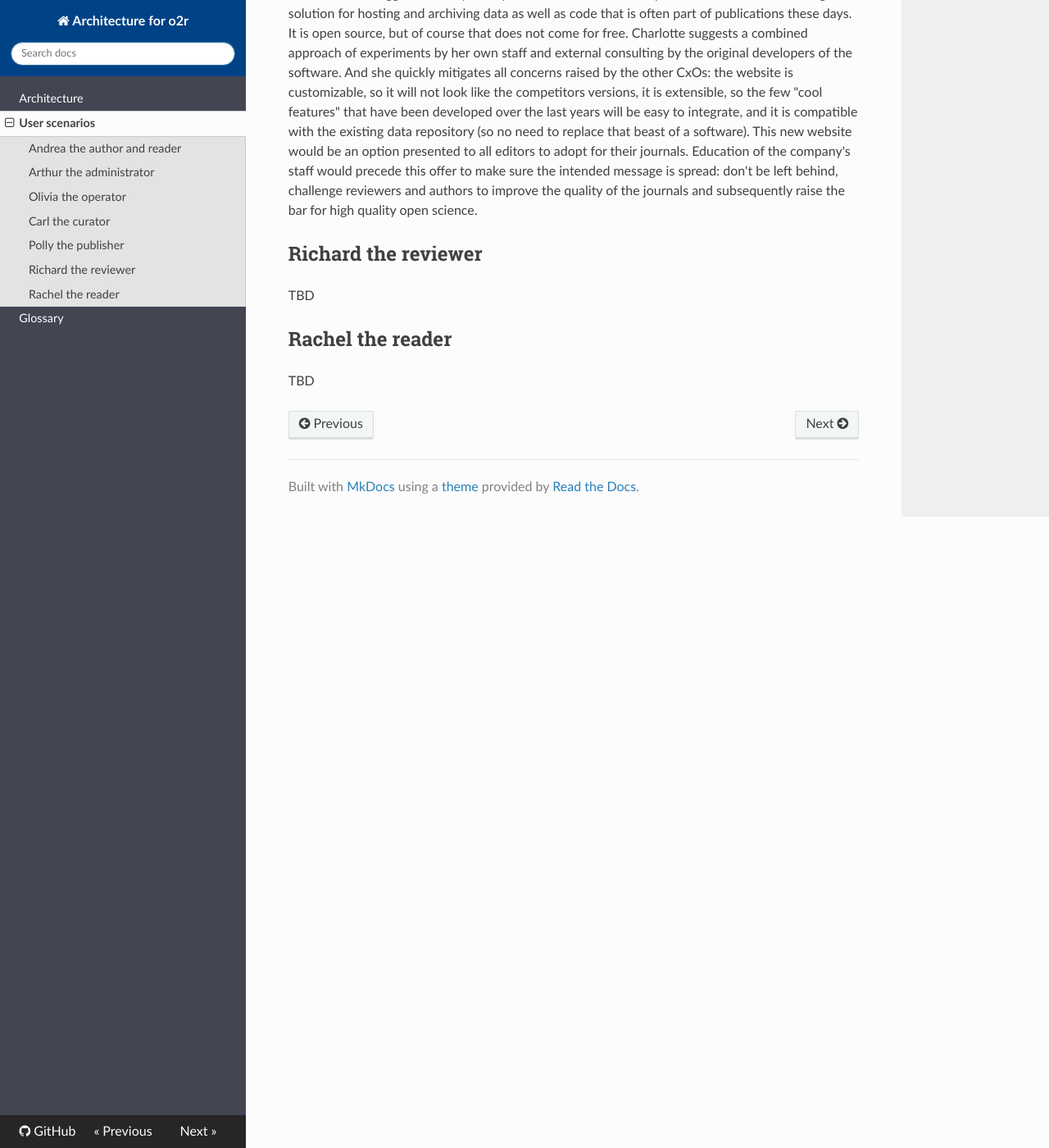
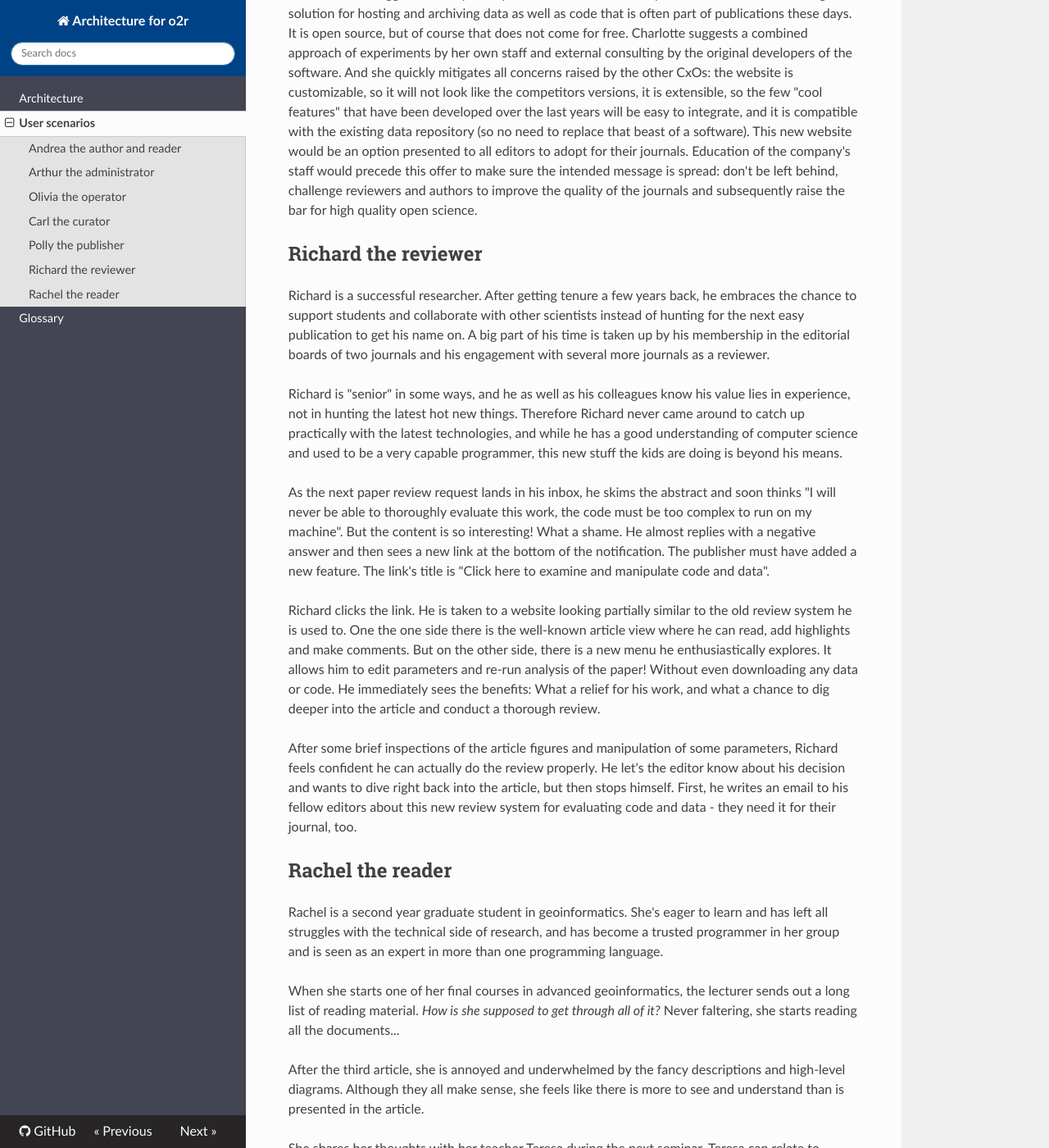
Before and after one commit to o2r-project/architecture, an MkDocs documentation site: the page built from docs/user-scenarios.md, in a window 1280 px wide and 1400 px high, scrolled down 4611 px. Shown: the whole window at 82% size. Built offline with MkDocs 1.6.1, drawn with Linux system fonts in a browser that asks for light colours; nearby versions of some CDN libraries; old or Windows-style settings are respelled for this version of MkDocs; some of the changed text lies outside the part shown.

Commit message:
Add missing user scenarios

```diff
--- a/docs/user-scenarios.md
+++ b/docs/user-scenarios.md
@@ -53,8 +53,54 @@ Obviously, none of these were an option. Change had to come gradually and inclus
 
 ## Richard the reviewer
 
-TBD
+Richard is a successful researcher.
+After getting tenure a few years back, he embraces the chance to support students and collaborate with other scientists instead of hunting for the next easy publication to get his name on.
+A big part of his time is taken up by his membership in the editorial boards of two journals and his engagement with several more journals as a reviewer.
+
+Richard is "senior" in some ways, and he as well as his colleagues know his value lies in experience, not in hunting the latest hot new things.
+Therefore Richard never came around to catch up practically with the latest technologies, and while he has a good understanding of computer science and used to be a very capable programmer, this new stuff the kids are doing is beyond his means.
+
+As the next paper review request lands in his inbox, he skims the abstract and soon thinks "I will never be able to thoroughly evaluate this work, the code must be too complex to run on my machine".
+But the content is so interesting! What a shame.
+He almost replies with a negative answer and then sees a new link at the bottom of the notification.
+The publisher must have added a new feature.
+The link's title is "Click here to examine and manipulate code and data".
+
+Richard clicks the link.
+He is taken to a website looking partially similar to the old review system he is used to.
+One the one side there is the well-known article view where he can read, add highlights and make comments.
+But on the other side, there is a new menu he enthusiastically explores.
+It allows him to edit parameters and re-run analysis of the paper!
+Without even downloading any data or code.
+He immediately sees the benefits: What a relief for his work, and what a chance to dig deeper into the article and conduct a thorough review.
+
+After some brief inspections of the article figures and manipulation of some parameters, Richard feels confident he can actually do the review properly.
+He let's the editor know about his decision and wants to dive right back into the article, but then stops himself.
+First, he writes an email to his fellow editors about this new review system for evaluating code and data - they need it for their journal, too.
 
 ## Rachel the reader
 
-TBD
+Rachel is a second year graduate student in geoinformatics.
+She's eager to learn and has left all struggles with the technical side of research, and has become a trusted programmer in her group and is seen as an expert in more than one programming language.
+
+When she starts one of her final courses in advanced geoinformatics, the lecturer sends out a long list of reading material.
+_How is she supposed to get through all of it?_
+Never faltering, she starts reading all the documents...
+
+After the third article, she is annoyed and underwhelmed by the fancy descriptions and high-level diagrams.
+Although they all make sense, she feels like there is more to see and understand than is presented in the article.
+
+She shares her thoughts with her teacher Teresa during the next seminar.
+Teresa can relate to Rachel's frustration and quickly points her to items 8 and 9 on the reading list.
+"These are different", she says.
+
+Rachel gets back to reading.
+The next articles start out the same as the others, but she soon realizes something is different.
+The website takes a bit longer to load, and the graphics do not seem like they are compressed images at all.
+She needs some time to explore the relatively complex navigation, but then is excited to discover that she can read and even download all the code and data that was used to generate the figures.
+Even more, she can interact with the present methods and play around with the algorithms.
+Finally she can immediately test her own understanding, challenge her criticism, and resolve misunderstandings.
+
+She plays around with the articles on the website for a little while and spends a lot longer on trying to understand the bits and pieces.
+Eventually she sees a close relation of one aspect of the analysis with the research project she though about doing for her thesis.
+Rachel is enthusiastic and directly downloads the whole article with its code to her own laptop to try the code out with her own dataset.
```
